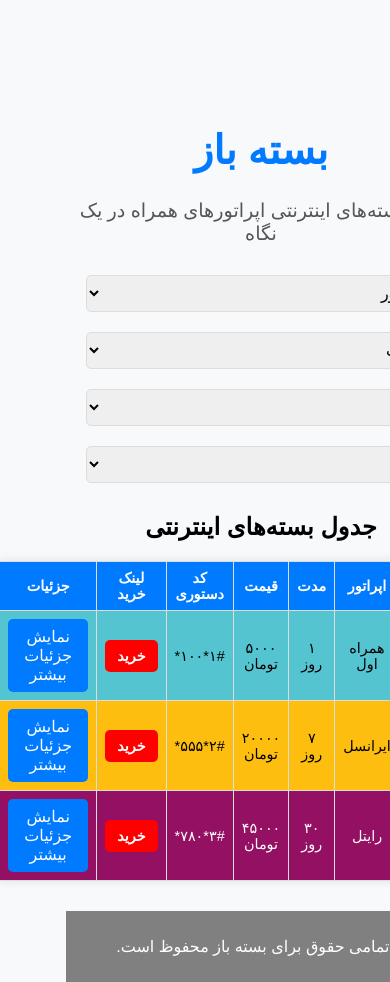
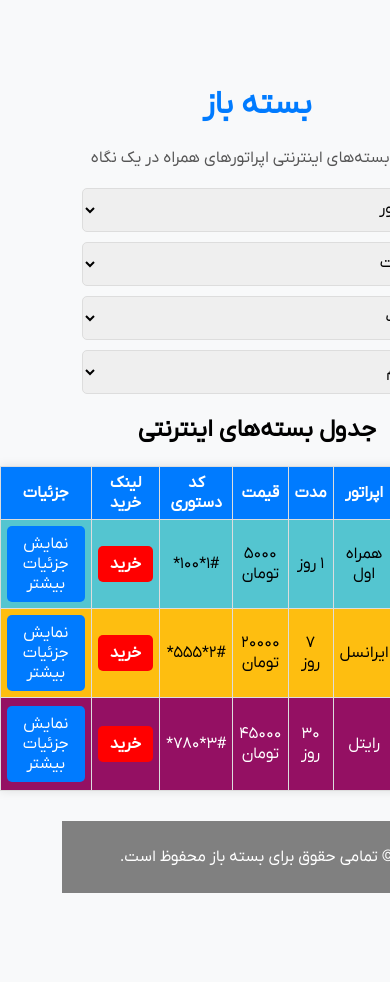
Before and after one commit to SadeghianAM/BasteBaz, a plain HTML site: page index.html in a window 390 px wide. Shown: the top 982 px of the page. After the commit the page ends 893 px from the top, so only its background shows below. Drawn offline with Linux system fonts and the light colour scheme; a web font is replaced by a local one.

Commit message:
fix font

```diff
--- a/style.css
+++ b/style.css
@@ -1,12 +1,15 @@
 /* فونت اختصاصی */
 @font-face {
-  font-family: "Vazirmatn";
-  src: url("Vazirmatn-Regular.ttf") format("truetype");
+  font-family: "IRANYekanX";
+  src: url("fonts/IRANYekanX-Regular.woff2") format("woff2"),
+    url("fonts/IRANYekanX-Regular.woff") format("woff"),
+    url("fonts/IRANYekanX-Regular.ttf") format("truetype");
+  font-display: swap;
 }
 
 body {
   direction: rtl;
-  font-family: "Vazirmatn", sans-serif;
+  font-family: "IRANYekanX", sans-serif;
   text-align: center;
   background-color: #f8f9fa;
   margin: 0;
@@ -15,15 +18,15 @@ body {
 
 /* استایل عنوان اصلی سایت */
 .site-title {
-  font-size: 3rem;
+  font-size: 2.5rem;
   font-weight: bold;
-  margin-top: 20vh;
+  margin-top: 10vh;
   color: #007bff;
 }
 
 /* استایل زیرعنوان سایت */
 .site-subtitle {
-  font-size: 1.5rem;
+  font-size: 1.2rem;
   margin-top: 10px;
   color: #555;
 }
@@ -31,22 +34,27 @@ body {
 /* استایل نوار فیلتر */
 .filters {
   display: flex;
+  flex-wrap: wrap;
   justify-content: center;
-  margin: 20px 0;
+  gap: 10px;
+  margin: 20px auto;
+  width: 90%;
 }
 
 .filters select {
-  padding: 8px;
-  margin: 0 10px;
+  flex: 1;
+  min-width: 120px;
+  padding: 10px;
+  font-family: IranYekanX;
   font-size: 1rem;
-  font-family: Vazirmatn;
   border: 1px solid #ddd;
   border-radius: 5px;
 }
 
 /* استایل جدول */
 table {
-  width: 90%;
+  width: 100%;
+  max-width: 90%;
   margin: 20px auto;
   border-collapse: collapse;
   background: white;
@@ -58,6 +66,7 @@ td {
   border: 1px solid #ddd;
   padding: 10px;
   text-align: center;
+  font-size: 1rem;
 }
 
 th {
@@ -96,7 +105,7 @@ tr:nth-child(even) {
   border-radius: 5px;
   cursor: pointer;
   font-size: 1rem;
-  font-family: Vazirmatn;
+  font-family: "IRANYekanX";
   transition: background-color 0.3s ease;
 }
 
@@ -115,21 +124,22 @@ tr:nth-child(even) {
 
 /* استایل مودال */
 .modal {
-  display: none; /* به صورت پیش‌فرض مخفی */
+  display: none;
   position: fixed;
   z-index: 100;
   left: 0;
   top: 0;
   width: 100%;
   height: 100%;
-  background-color: rgba(0, 0, 0, 0.5); /* پس‌زمینه نیمه شفاف */
+  background-color: rgba(0, 0, 0, 0.5);
 }
 
 .modal-content {
   background: white;
-  margin: 15% auto;
+  margin: 10% auto;
   padding: 20px;
   width: 80%;
+  max-width: 500px;
   position: relative;
   border-radius: 8px;
 }
@@ -146,44 +156,38 @@ tr:nth-child(even) {
   cursor: pointer;
 }
 
-/* Media Query برای دستگاه‌های با عرض کمتر از 768px */
+/* Media Query برای دستگاه‌های کوچک‌تر */
 @media (max-width: 768px) {
-  /* کاهش اندازه عنوان اصلی و تغییر فاصله از بالا */
   .site-title {
-    font-size: 2.5rem;
-    margin-top: 15vh;
+    font-size: 2rem;
+    margin-top: 10vh;
   }
 
-  /* کاهش اندازه زیرعنوان */
   .site-subtitle {
-    font-size: 1.2rem;
+    font-size: 1rem;
   }
 
-  /* تغییر جهت چینش فیلترها به عمودی */
   .filters {
     flex-direction: column;
     align-items: center;
   }
 
   .filters select {
-    margin: 10px 0;
-    width: 90%;
+    width: 100%;
   }
 
-  /* تنظیم اندازه جدول */
   table {
-    width: 100%;
+    font-size: 0.9rem;
+    overflow-x: auto;
   }
 
   th,
   td {
-    font-size: 0.9rem;
-    padding: 8px;
+    padding: 6px;
   }
 
-  /* تنظیم اندازه مودال */
   .modal-content {
     width: 90%;
-    margin: 30% auto;
+    margin: 20% auto;
   }
 }
```
Also changed, not shown: fonts/IRANYekanX-Regular.ttf (added), fonts/IRANYekanX-Regular.woff (added), fonts/IRANYekanX-Regular.woff2 (added).
